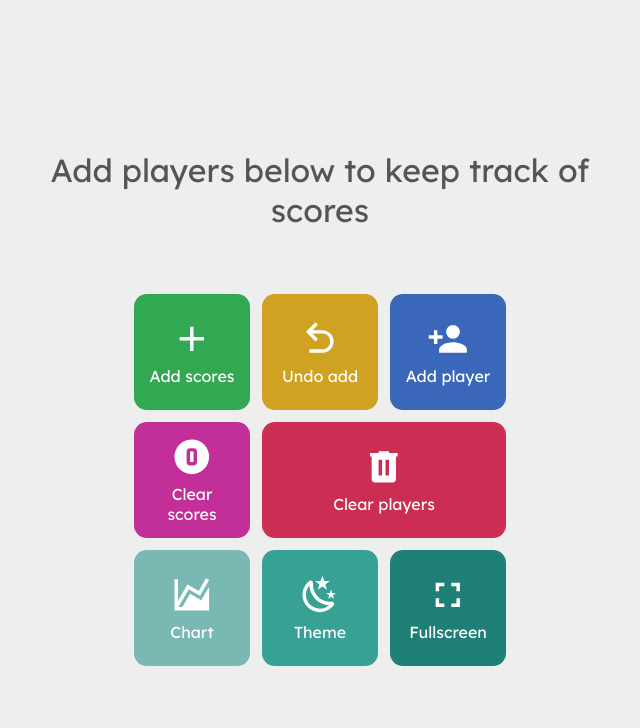
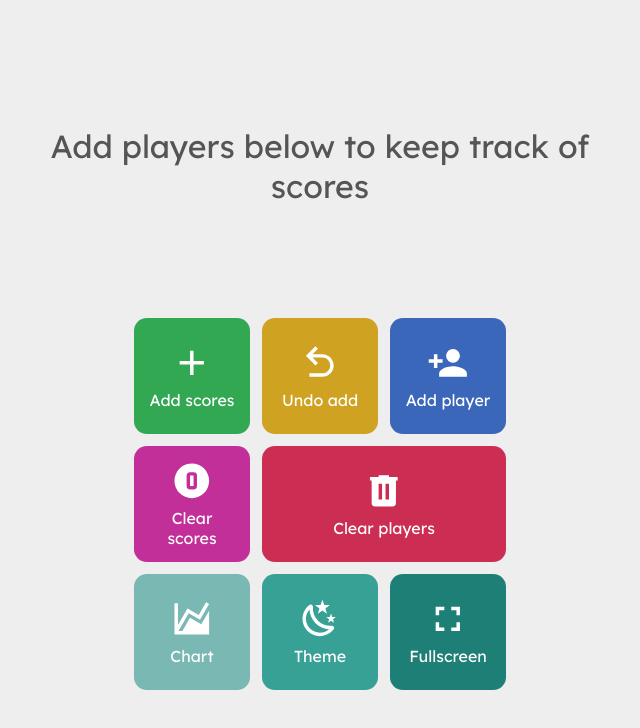
Before and after one commit to dirckvdende/scoreboard, a Vue app: page / in a window 1280 px wide. Shown: the top 728 px of the page, without its empty margins (320-960 px from the left). Built offline with nearby package versions, Linux system fonts and the light colour scheme.

Commit message:
Style changes

```diff
--- a/src/components/AppButtons.vue
+++ b/src/components/AppButtons.vue
@@ -43,7 +43,7 @@
         display: flex;
         align-items: flex-start;
         min-height: 12.6em;
-        margin-top: .5em;
+        margin-top: 2em;
 
         & > div {
             width: 100%;
--- a/src/components/PlayerScore.vue
+++ b/src/components/PlayerScore.vue
@@ -51,7 +51,7 @@
         display: flex;
         font-size: 2em;
         align-items: center;
-        height: 1.5em;
+        height: 1.7em;
 
         .name {
             width: 100%;
@@ -78,7 +78,7 @@
             .annotation {
                 position: absolute;
                 font-weight: bold;
-                top: -.5em;
+                top: -.7em;
                 right: 0;
                 font-size: .4em;
             }
```
